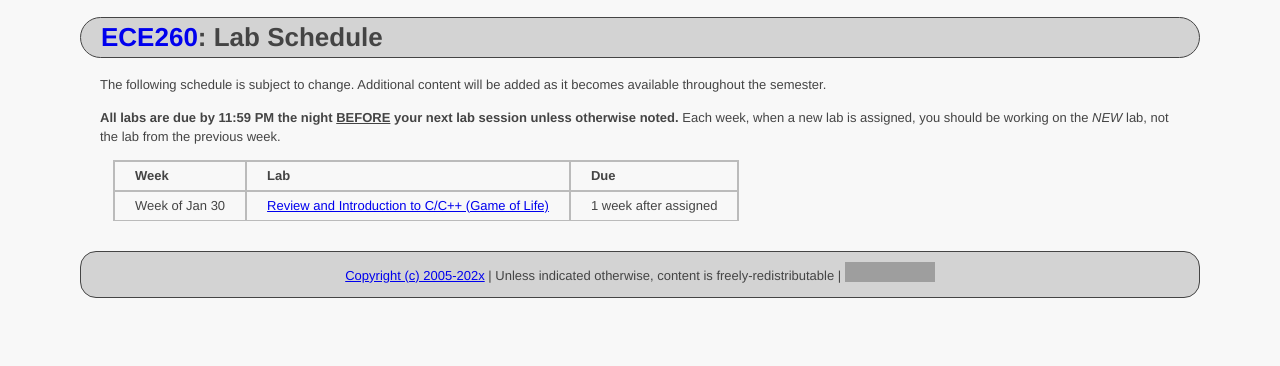
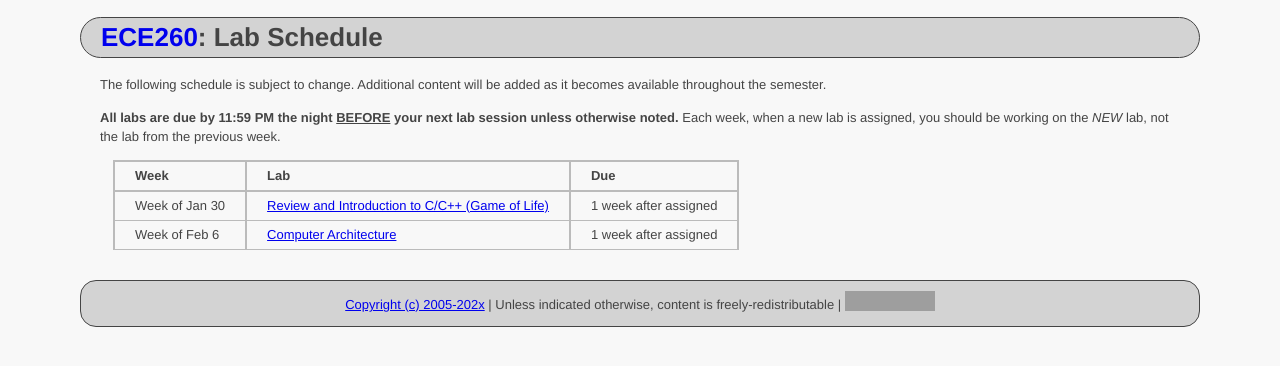
Before and after one commit to ycpcs/ece260-spring2023, a Jekyll site: the page built from schedule_lab.md, in a window 1280 px wide. Shown: the top 366 px of the page. Built offline with Jekyll 4.4.1, drawn with Linux system fonts in a browser that asks for light colours; grey boxes are pictures that could not be loaded.

Commit message:
updated lab schedule

```diff
--- a/schedule_lab.md
+++ b/schedule_lab.md
@@ -14,9 +14,9 @@ Each week, when a new lab is assigned, you should be working on the *NEW* lab, n
 **Week**       | **Lab**                                                                |  **Due**
 :--------------|:-----------------------------------------------------------------------|:--------------------------
 Week of Jan 30 |  [Review and Introduction to C/C++ (Game of Life)](labs/lab01.html)    |  1 week after assigned
+Week of Feb 6  |  [Computer Architecture](labs/lab02.html)                              |  1 week after assigned
 
 <!--
-Week of Feb 6  |  [Computer Architecture](labs/lab02.html)                              |  1 week after assigned
 Week of Feb 13 |  [Intro to MIPS Assembly](labs/lab03.html)                             |  1 week after assigned
 Week of Feb 20 |  [Branching and Conditional Assembly](labs/lab04.html)                 |  1 week after assigned
 Week of Feb 27 |  [MIPS Procedures](labs/lab05.html)                                    |  1 week after assigned
```
